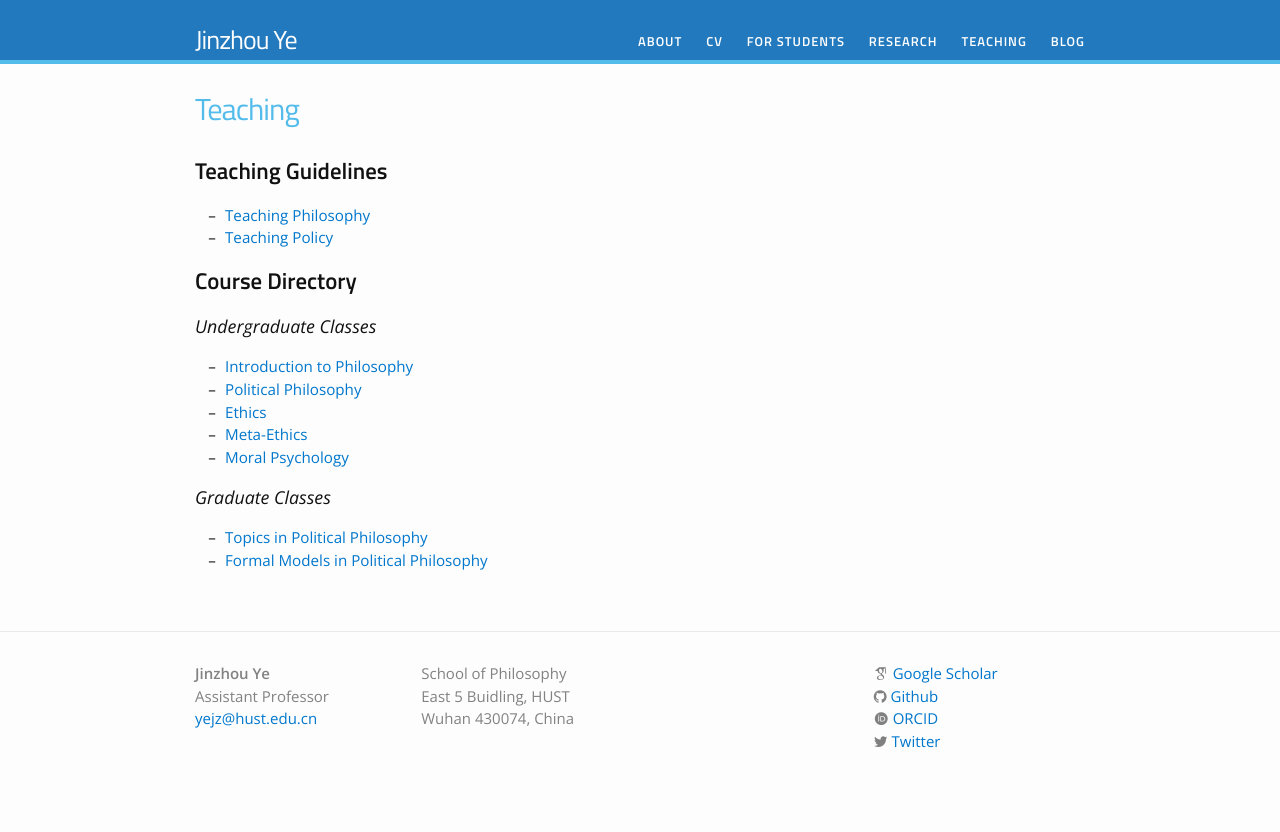
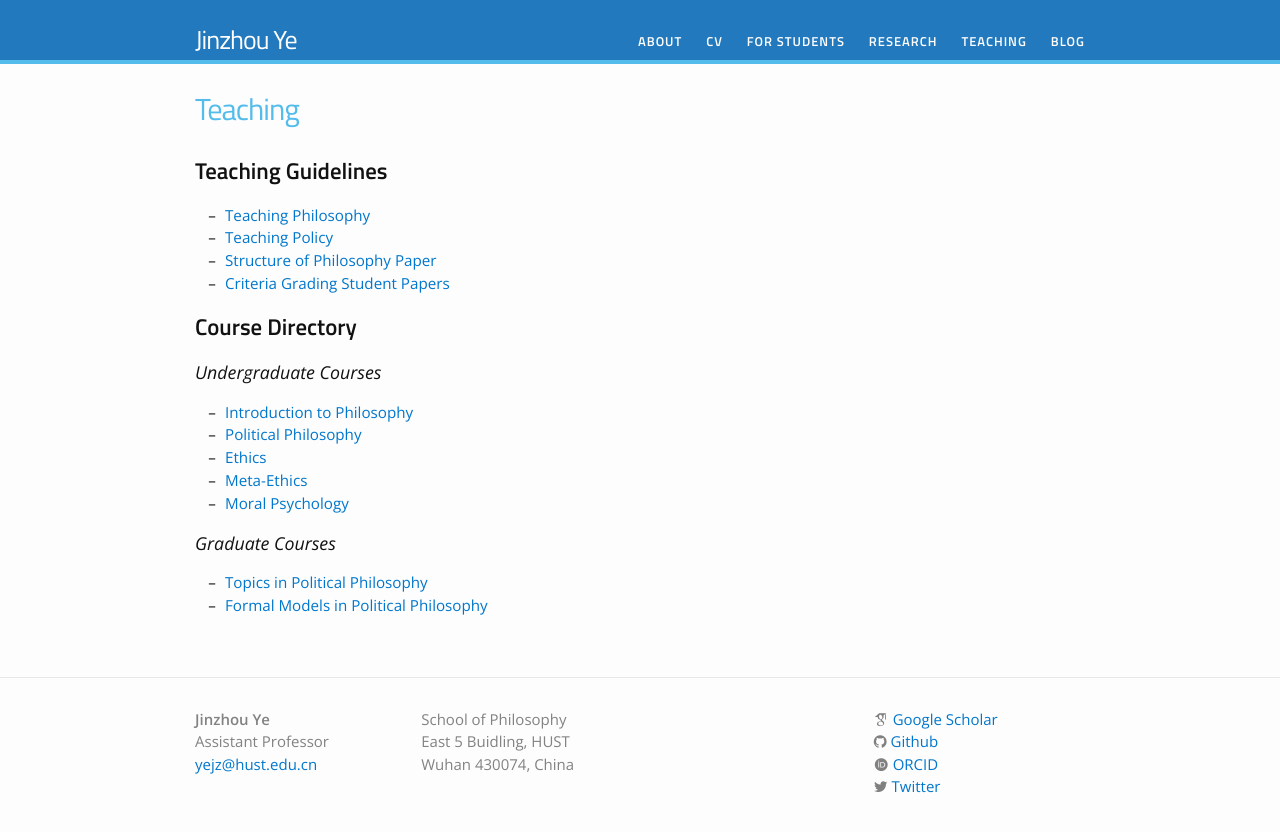
Before and after one commit to yejzh/yejzh.github.io, a Jekyll site: the page built from teaching/index.md, in a window 1280 px wide. Shown: the top 832 px of the page. Built offline with Jekyll 4.4.1, drawn with Linux system fonts in a browser that asks for light colours; nearby versions of some CDN libraries; some web fonts are replaced.

Commit message:
update teaching requirement

```diff
--- a/teaching/index.md
+++ b/teaching/index.md
@@ -8,10 +8,12 @@ permalink: /teaching/
 
 - [Teaching Philosophy](/teaching/teaching-phil/){:target="_blank"}
 - [Teaching Policy](/teaching/teaching-policy/){:target="_blank"}
+- [Structure of Philosophy Paper](/doc/structure-philosophy-paper.pdf){:target="_blank"}
+- [Criteria Grading Student Papers](/docs/Criteria-Grading-Student-Papers.pdf){:target="_blank"}
 
 ## **Course Directory**
 
-### Undergraduate Classes
+### Undergraduate Courses
 
 - [Introduction to Philosophy](/teaching/phil101/){:target="_blank"}
 - [Political Philosophy](/teaching/pp/){:target="_blank"}
@@ -19,7 +21,7 @@ permalink: /teaching/
 - [Meta-Ethics](/teaching/ethics-meta/){:target="_blank"}
 - [Moral Psychology](/teaching/moral-psy/){:target="_blank"}
 
-### Graduate Classes
+### Graduate Courses
 
 - [Topics in Political Philosophy](/teaching/pp-topics/){:target="_blank"}
 - [Formal Models in Political Philosophy](/teaching/pp-formal-methods/){:target="_blank"}
```
Also changed, not shown: 2 other files.
